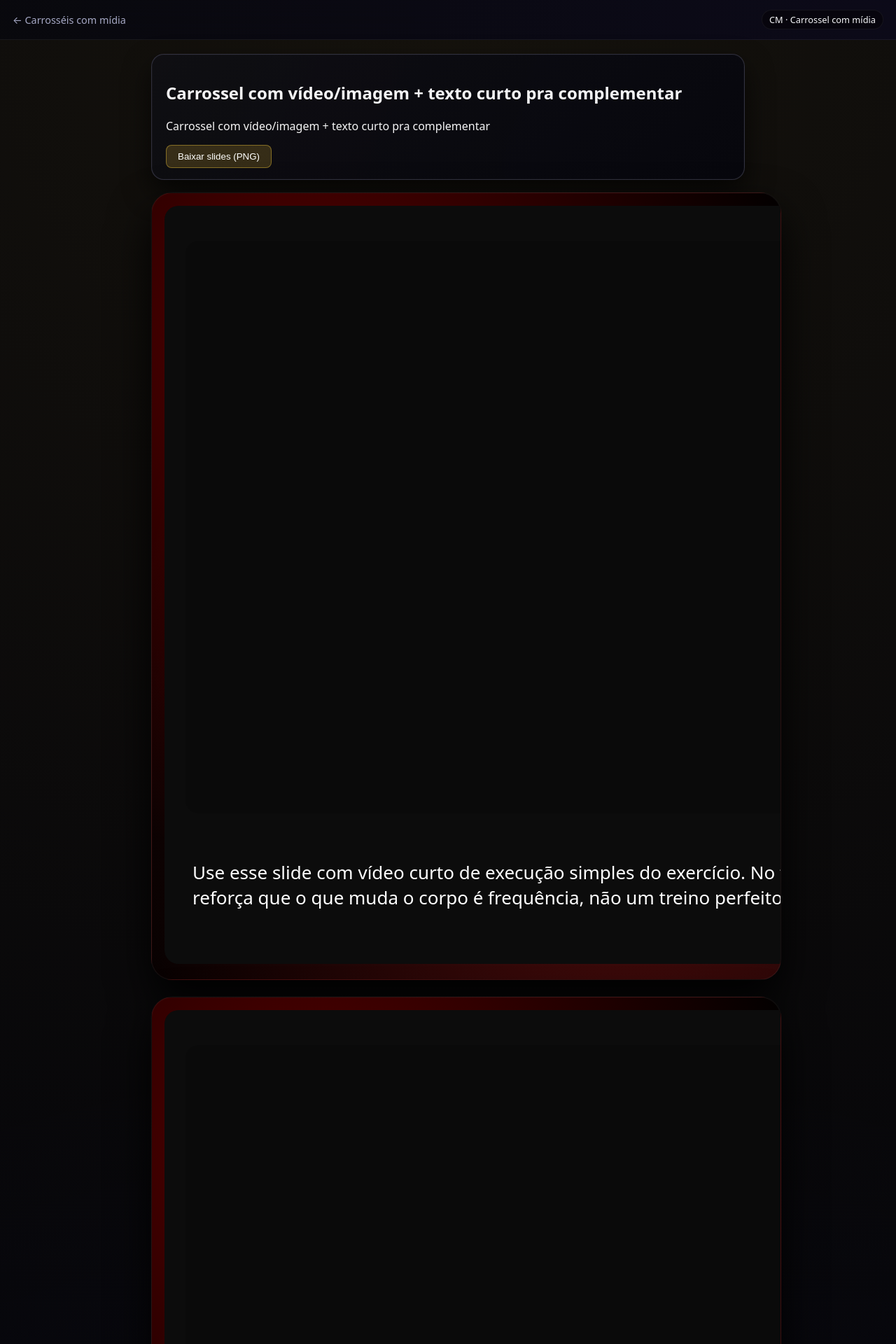
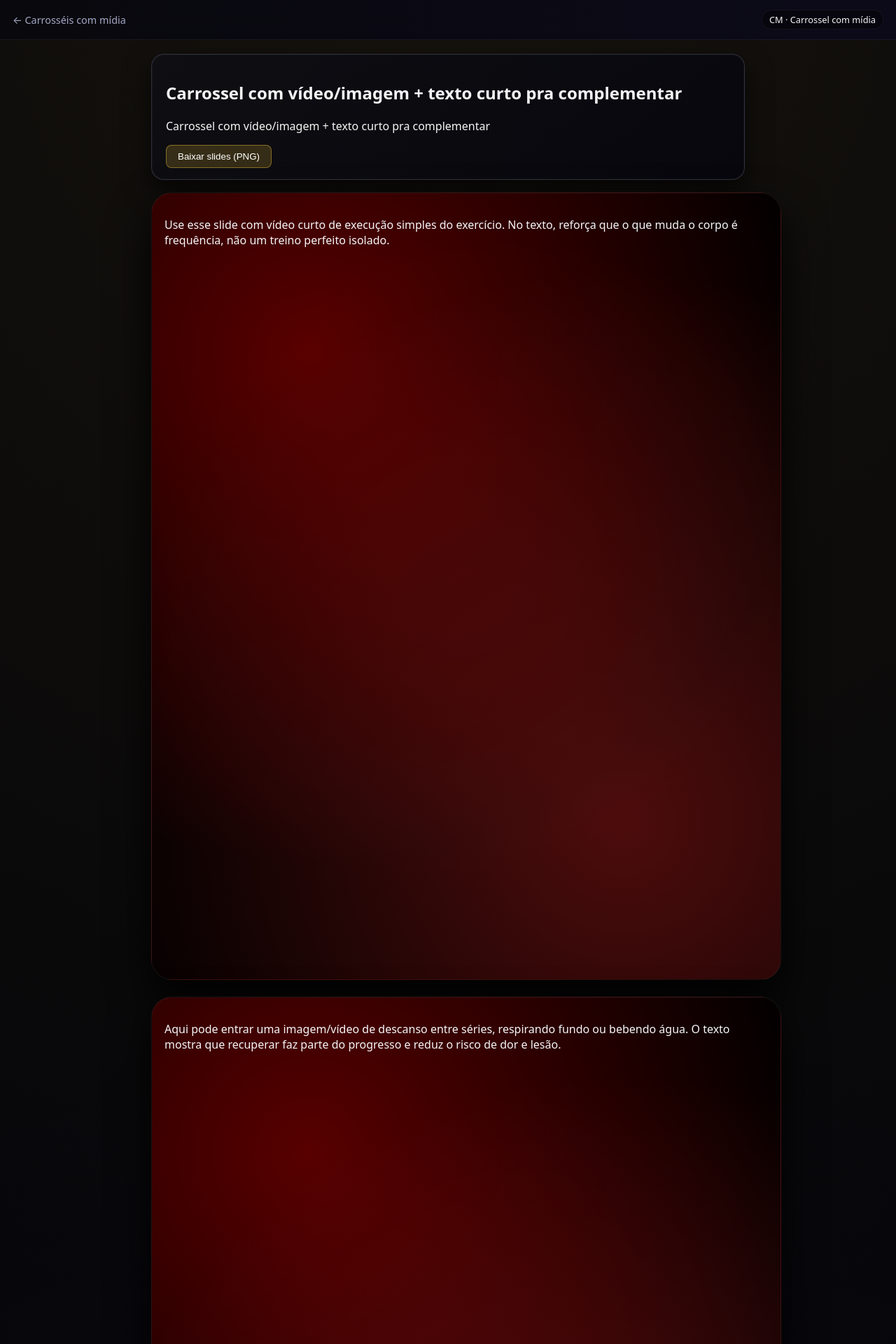
Before and after one commit to mbritodowglas-collab/fabrica-conteudo, a Jekyll site: the page built from content/carrossel-media/teste-post.md, in a window 1280 px wide. Shown: the top 1920 px of the page at 70% size. Built offline with Jekyll 4.4.1, drawn with Linux system fonts in a browser that asks for light colours.

Commit message:
Atualizar o style.css

```diff
--- a/assets/css/style.css
+++ b/assets/css/style.css
@@ -2156,94 +2156,3 @@
   opacity: .6;
   margin-bottom: 12px;
 }
-
-/* --- CARROSSEL COM MÍDIA --- */
-
-.cm-card {
-  width: 1080px;
-  height: 1350px;
-  background: #0c0c0c;
-  border-radius: 20px;
-  padding: 30px;
-  color: #fff;
-  display: flex;
-  flex-direction: column;
-  justify-content: space-between;
-}
-
-.cm-card__media {
-  flex: 1;
-  display: flex;
-  justify-content: center;
-  align-items: center;
-}
-
-.cm-card__media-placeholder {
-  width: 100%;
-  height: 100%;
-  border: 2px dashed #444;
-  border-radius: 16px;
-  display: flex;
-  justify-content: center;
-  align-items: center;
-  flex-direction: column;
-  gap: 10px;
-  opacity: .6;
-}
-
-.cm-card__media-label {
-  font-size: 18px;
-  color: #bbb;
-}
-
-.cm-card__text {
-  padding: 20px 10px;
-}
-
-.cm-card__text--top {
-  margin-bottom: 20px;
-}
-
-.cm-card__text--bottom {
-  margin-top: 20px;
-}
-
-.cm-card__hook {
-  font-size: 40px;
-  font-weight: 700;
-  margin-bottom: 10px;
-}
-
-.cm-card__body {
-  font-size: 26px;
-  line-height: 1.4;
-}
-
-/* ===== ÁREA DE MÍDIA LIMPA (sem texto e sem borda) ===== */
-
-.cm-card__media {
-  width: 100%;
-  height: 55%;
-  margin-top: 20px;
-  border-radius: 18px;
-  background: rgba(0,0,0,0.15); /* leve escurecido só pra referência visual */
-  overflow: hidden;
-  position: relative;
-}
-
-/* remove totalmente o placeholder antigo */
-.cm-card__media-placeholder {
-  display: none !important;
-}
-
-.cm-card__media-label,
-.cm-card__media-path {
-  display: none !important;
-}
-
-/* Se quiser deixar totalmente invisível, use este em vez do acima: */
-/*
-.cm-card__media {
-  background: transparent;
-}
-*/
```
